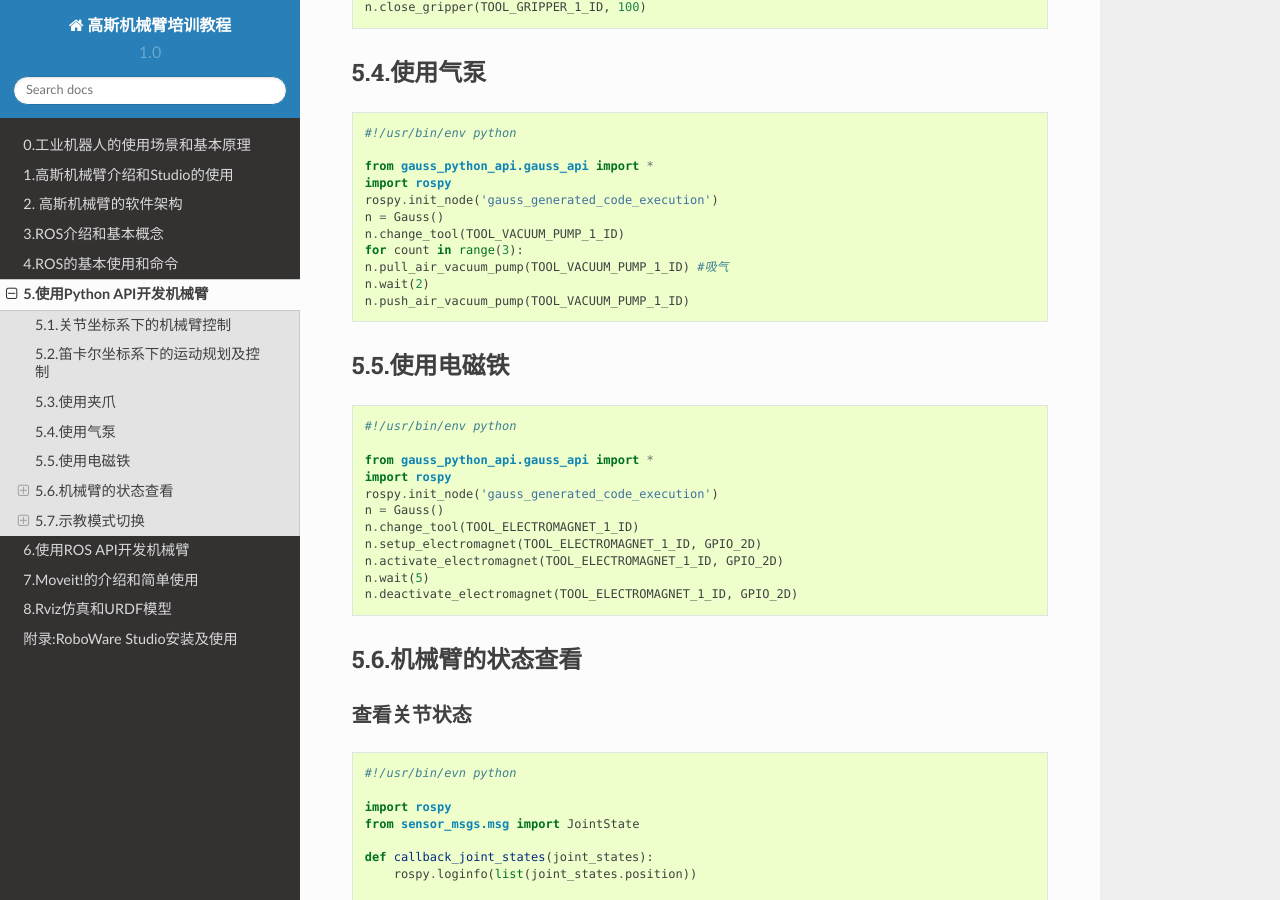
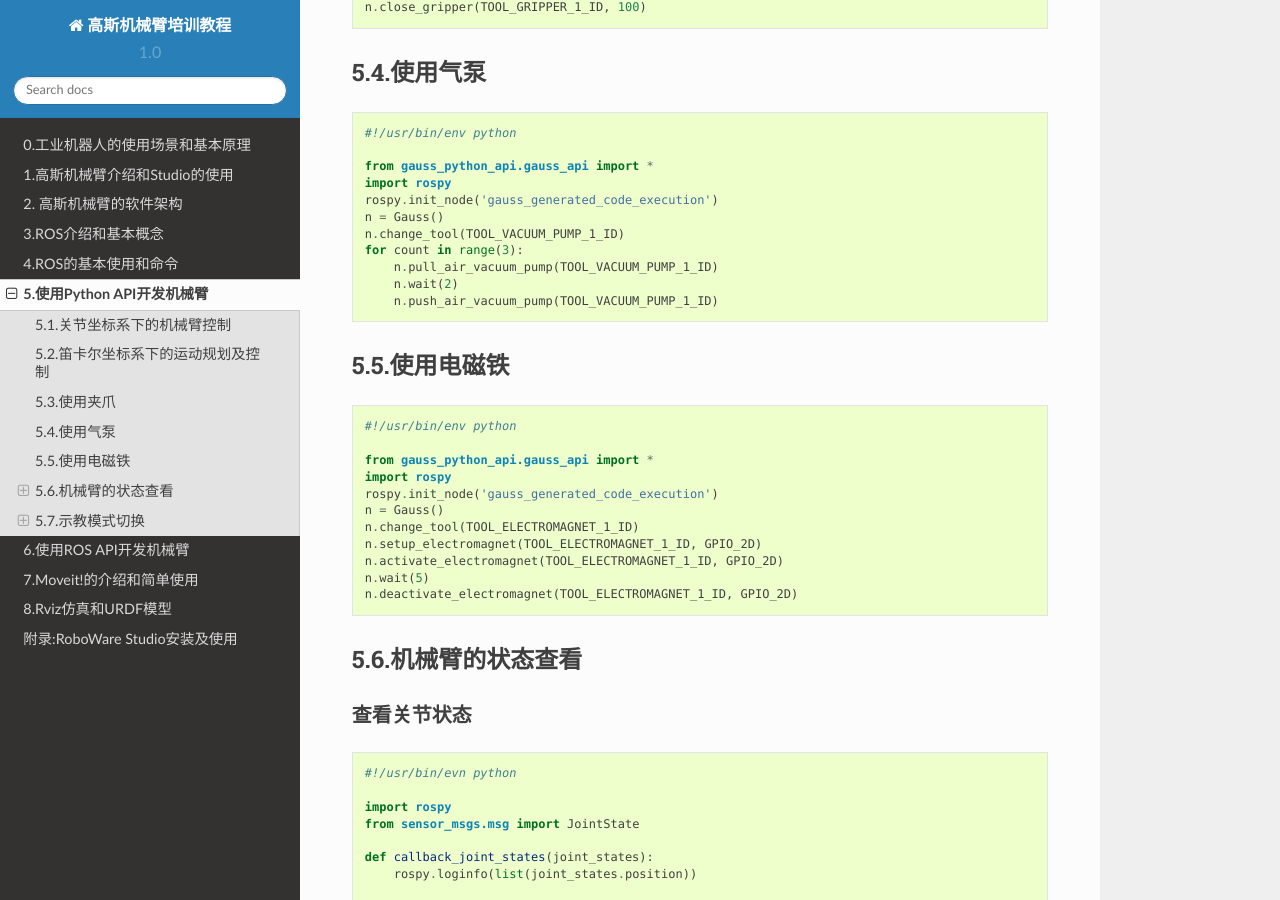
Before and after one commit to TonyRobotics/gauss_press, a Sphinx documentation site: the page built from docs/_source/api/1.python_api.rst, in a window 1280 px wide and 900 px high, scrolled down 1282 px. Built offline with Sphinx 7.4.7 and the Read the Docs theme 2.0.0, drawn with Linux system fonts in a browser that asks for light colours.

```diff
--- a/docs/_source/api/1.python_api.rst
+++ b/docs/_source/api/1.python_api.rst
@@ -86,9 +86,9 @@
     n = Gauss()
     n.change_tool(TOOL_VACUUM_PUMP_1_ID)
     for count in range(3):
-    n.pull_air_vacuum_pump(TOOL_VACUUM_PUMP_1_ID) #吸气
-    n.wait(2)
-    n.push_air_vacuum_pump(TOOL_VACUUM_PUMP_1_ID)
+        n.pull_air_vacuum_pump(TOOL_VACUUM_PUMP_1_ID)
+        n.wait(2)
+        n.push_air_vacuum_pump(TOOL_VACUUM_PUMP_1_ID)
 
 
 5.5.使用电磁铁
--- a/docs/_source/api/3.moveit_and_api.rst
+++ b/docs/_source/api/3.moveit_and_api.rst
@@ -183,3 +183,4 @@ MoveGroupCommander 类常用的api列表如下：
 9. https://github.com/ros-planning/moveit
 10. http://docs.ros.org/kinetic/api/moveit_tutorials/html/
 11. http://docs.ros.org/kinetic/api/moveit_commander/html/index.html
+12. https://moveit.ros.org/robots/
```
